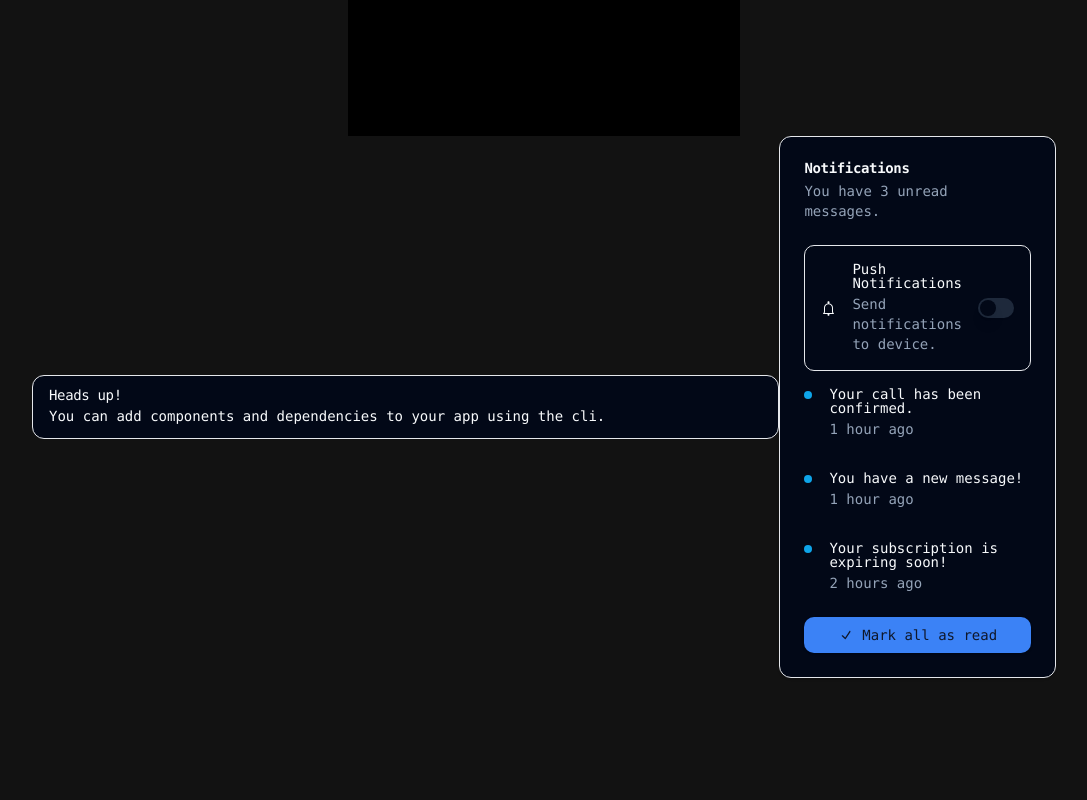
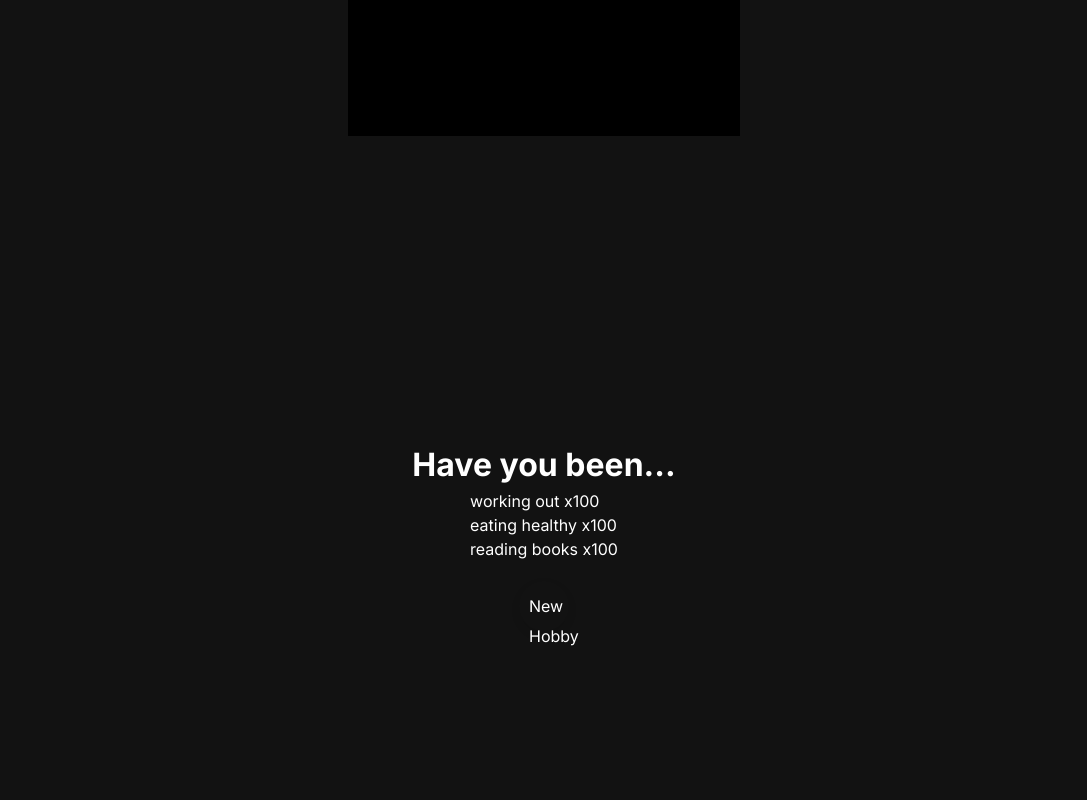
Before and after one commit to abeeto/BCHacks2024, a Next.js app in the folder space-journal/: page / in a window 1280 px wide. Shown: the part 760-1560 px from the top of the page, without its empty margins (96-1183 px from the left). Before the commit the page ends 1534 px from the top, so only its background shows below. Built offline with nearby package versions, Linux system fonts and the light colour scheme.

Commit message:
add hobby page

```diff
--- /dev/null
+++ b/space-journal/src/app/hobby.tsx
@@ -0,0 +1,61 @@
+'use client'
+import React, { useState } from 'react';
+
+const pageStyles = {
+    height: '100vh',
+    width: '100vw',
+    display: 'flex',
+    flexDirection: 'column',
+    alignItems: 'center',
+    justifyContent: 'center',
+    margin: 0,
+    padding: 0,
+  };
+
+  // Styles for the button
+  const buttonStyles = {
+    marginTop: '20px',
+    padding: '10px',
+    borderRadius: '50%',
+    border: 'none',
+    fontSize: '16px',
+    cursor: 'pointer',
+    width: '50px',
+    height: '50px', // Makes it circular
+    textAlign: 'center',
+    lineHeight: '30px', // Center the '+' vertically
+    boxShadow: '0px 4px 8px rgba(0, 0, 0, 0.1)', // Optional: adds a shadow
+  };
+
+const HobbyTracker = () => {
+  const [hobbies, setHobbies] = useState([
+    { name: 'working out', count: 100 },
+    { name: 'eating healthy', count: 100 },
+    { name: 'reading books', count: 100 },
+  ]);
+
+  const addNewHobby = () => {
+    // This is where you would add logic to input a new hobby
+    // For now, we'll just add a placeholder hobby
+    const newHobby = { name: 'New Hobby', count: 100 };
+    setHobbies([...hobbies, newHobby]);
+  };
+
+  return (
+    <div style={pageStyles}>
+      <h1 style={{ fontWeight: 'bold', fontSize: '32px' }}>Have you been...</h1>
+      <ul>
+        {hobbies.map((hobby, index) => (
+          <li key={index}>
+            {hobby.name} x{hobby.count}
+          </li>
+        ))}
+      </ul>
+      <button onClick={addNewHobby} style={buttonStyles}>
+        New Hobby
+      </button>
+    </div>
+  );
+};
+
+export default HobbyTracker;
--- a/space-journal/src/app/page.tsx
+++ b/space-journal/src/app/page.tsx
@@ -6,12 +6,14 @@ import {
   AccordionTrigger,
 } from "@/components/ui/accordion"
 import WelcomePage from "./hello"
+import HobbyPage from "./hobby"
 import { Alert, AlertDescription, AlertTitle } from "@/components/ui/alert"
 import { CardDemo } from "@/components/ui/card-demo";
 export default function Home() {
   return (
     <main className="flex min-h-screen flex-col items-center justify-between p-24">
       <WelcomePage/>
+      <HobbyPage/>
       <div className="z-10 max-w-5xl w-full items-center justify-between font-mono text-sm lg:flex">
         <Alert>
             <AlertTitle>Heads up!</AlertTitle>
```
